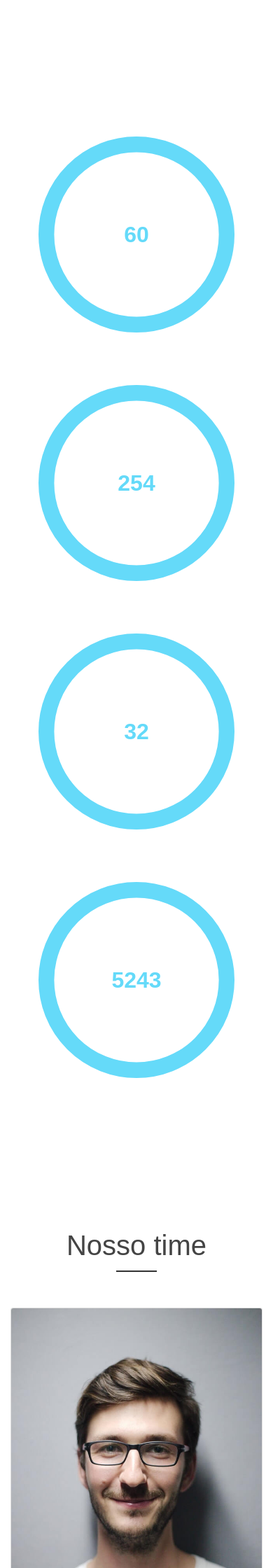
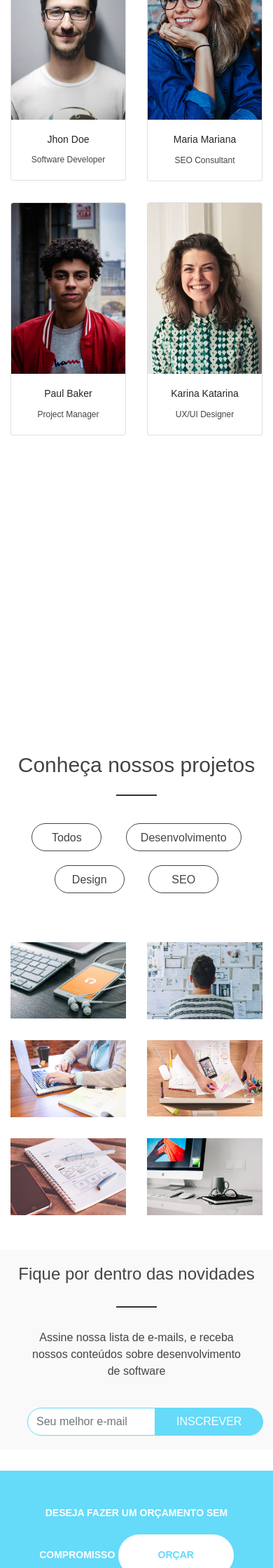
Before and after one commit to OliveiraRafaella/ProjetoGit, a PHP site: page / in a window 390 px wide. Shown: the part 3200-5440 px from the top of the page at 70% size. Run offline with PHP 8.4, Linux system fonts and the light colour scheme; some libraries are stand-ins or nearby versions.

Commit message:
Responsividade

```diff
--- a/css/styles.css
+++ b/css/styles.css
@@ -207,7 +207,7 @@ header, .navbar{
 #company-img{
     background-image: url('../img/empresa.jpg');
     background-size: cover;
-    /*height: 100%;*/
+    height: -100%;
 }
 
 #pattern-img h4, #pattern-img p{
@@ -423,3 +423,167 @@ header, .navbar{
     text-decoration: none;
     color: #3ec1d5;
 }
+
+/*reponsive*/
+
+@media(max-width: 768px){ /*tablet*/
+    /*geral*/
+    .container{
+        padding: 20px 0;
+    }
+
+    /*slider*/
+    #mainSlider .carousel-inner, #mainSlider .carousel-item{
+        height: auto;
+    }
+
+    #mainSlider .carousel-caption h2{
+        font-size: 28px;
+    }
+    #mainSlider .carousel-caption p{
+        font-size: 18px;
+        margin-bottom: 40px;
+    }
+
+    .carousel-caption {
+        left: 10%;
+        right: 10%;
+    }
+
+    /*about*/
+
+    #about-area img{
+        margin-top: 100px;
+    }
+
+    /*data*/
+
+    .circle-box div{
+        padding: 0 10px;
+    }
+
+    #data-area p{
+        font-size: 16px;
+    }
+
+    /*team*/
+    .card-title{
+        font-size: 14px;
+    }
+
+    .card-text{
+        font-size: 12px;
+    }
+
+    /*apply*/
+    #apply-area .apply-box{
+        padding: 50px 25px;
+    }
+
+    /*news*/
+    #news-area p{
+        width: 80%;
+        margin-left: auto;
+        margin-right: auto;
+    }
+
+    #email-input{
+        width: 70%;
+    }
+
+    #call-area{
+        margin-top: 30px;
+    }
+
+    #call-area .container{
+        padding: 30px;
+    }
+
+    #call-area p, #call-area #call-btn{
+        font-size: 16px;
+    }
+}
+
+@media (max-width: 425px){
+    /*slider*/
+    #mainSlider {
+        margin-top: 90px;
+    }
+
+    #mainSlider .carousel-caption {
+        top: 5%
+    }
+
+    #mainSlider .carousel-caption h2{
+        font-size: 18px;
+        margin-bottom: 40px;
+    }
+
+    #mainSlider .carousel-caption p{
+        display: none;
+    }
+
+    .carousel-caption .main-btn{
+        font-size: 14px;
+    }
+
+    /*about*/
+    .main-title{
+        font-size: 30px;
+    }
+
+    #about-area img{
+        margin-top: 0;
+        margin-bottom: 30px;
+    }
+
+    /*data*/
+    .circle-box{
+        width: 50%;
+    }
+
+    /*team*/
+    #team-area .col-md-3{
+        width: 50%;
+        margin-bottom: 30px;
+    }
+
+    /*apply*/
+    #apply-area{
+        height: auto;
+    }
+
+    #company-img{
+        display: none;
+    }
+
+    /* filter */
+
+    #portifolio-area .filter-btn{
+        margin-bottom: 20px;
+    }
+
+    .project-box{
+        width: 50%;
+    }
+
+    #news-area .main-title{
+        font-size: 24px;
+    }
+
+    #news-area p{
+        font-size: 16px;
+    }
+
+    #email-input{
+        width: 80%;
+    }
+
+    /*cta*/
+    #call-area p, #call-area #call-btn {
+        font-size: 14px;
+        letter-spacing: 0;
+        margin: 0;
+        width: 50%;
+    }
+}
--- a/index.php
+++ b/index.php
@@ -25,7 +25,7 @@
 <body>
     <header>
         <div class= "container" id="nav-container">
-            <nav class="navbar navbar-expand-lg fixed-top">
+            <nav class="navbar navbar-expand-lg fixed-top navbar-dark">
                 <a href="#" class="navbar-brand">
                     <img id="logo" src="img/hdcagency_logo.svg" alt="Rafa Agency"> Rafa's Agency
                 </a>
@@ -57,7 +57,7 @@
                 <div class="carousel-inner">
                     <div class="carousel-item active">
                         <img src="img/banner1.png" class="d-block w-100" alt="Projetos de e-commerce">
-                        <div class="carousel-caption d-nome d-md-block">
+                        <div class="carousel-caption d-md-block">
                             <h2>Quer criar um e-commerce?</h2>
                             <p>Conte conosco, temos mais de 30 lojas no portifólio.</p>
                             <a href="#" class="main-btn">Ver portifólio</a>
@@ -65,7 +65,7 @@
                     </div>
                     <div class="carousel-item">
                         <img src="img/banner2.png" class="d-block w-100" alt="Engenharia de Software">
-                        <div class="carousel-caption d-nome d-md-block">
+                        <div class="carousel-caption d-md-block">
                             <h2>Está querendo tirar o projeto do papel?</h2>
                             <p>Nossa equipe de engenharia de softwares está pronta para lhe atender</p>
                             <a href="#" class="main-btn">Entre em contato</a>
@@ -73,7 +73,7 @@
                     </div>
                     <div class="carousel-item">
                         <img src="img/banner3.png" class="d-block w-100" alt="Manutenção em Software">
-                        <div class="carousel-caption d-nome d-md-block">
+                        <div class="carousel-caption d-md-block">
                             <h2>Está buscando manutenção no seu software?</h2>
                             <p>A Rafa's conta com engenheiros altamentes qualificados para rexolver seu problema.</p>
                             <a href="#" class="main-btn">Entre em contato</a>
```
